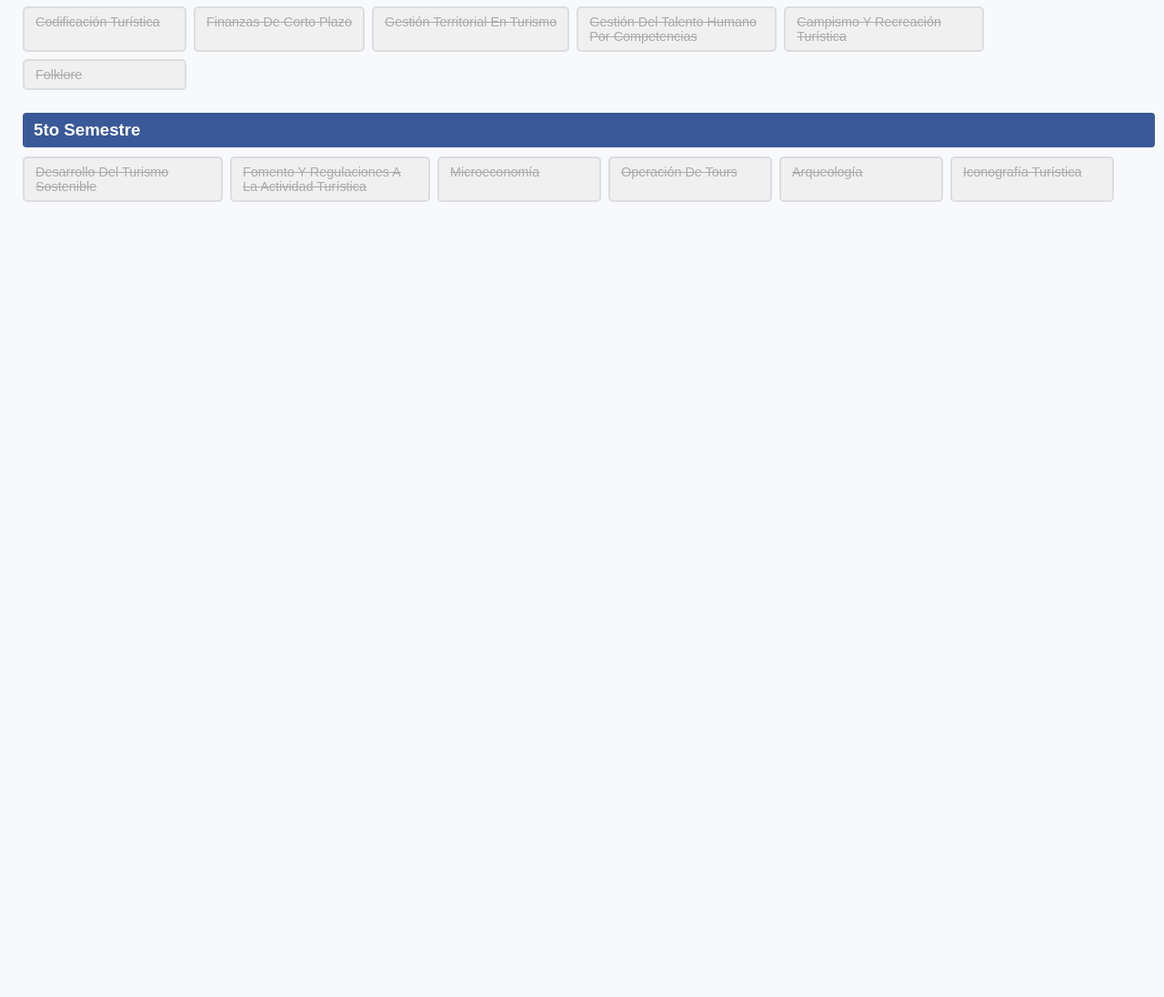
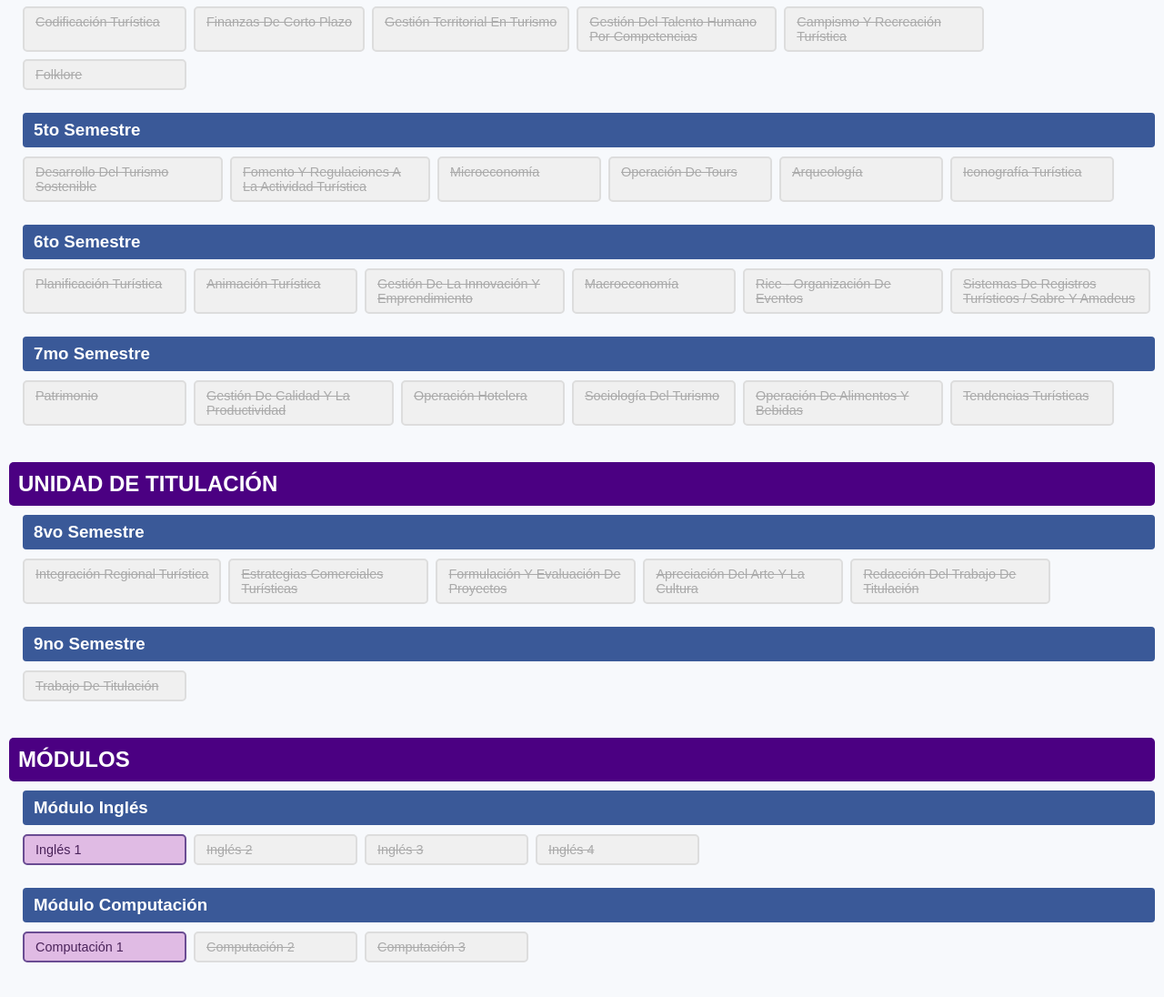
Before and after one commit to JhonChC/Malla-Universitaria-de-Turismo, a plain HTML site: page index.html in a window 1280 px wide. Shown: the part 872-1968 px from the top of the page at 91% size. Before the commit the page ends 1164 px from the top, so only its background shows below. Drawn offline with Linux system fonts and the light colour scheme.

Commit message:
Update index.html

```diff
--- a/index.html
+++ b/index.html
@@ -46,6 +46,7 @@
     display: flex;
     flex-wrap: wrap;
     gap: 8px;
+    position: relative;
   }
   .materia {
     cursor: pointer;
@@ -58,6 +59,7 @@
     max-width: 220px;
     box-sizing: border-box;
     transition: background-color 0.3s, border-color 0.3s;
+    position: relative;
   }
   /* Colores base por unidad */
   .unidad-preuniversitaria .materia {
@@ -81,7 +83,7 @@
     color: #03045e;
   }
   .unidad-modulos .materia {
-    background-color: #e0bbE4; /* morado suave */
+    background-color: #e0bbe4; /* morado suave */
     border-color: #6a4c93; /* morado */
     color: #4a235a;
   }
@@ -109,10 +111,9 @@
     font-size: 0.75rem;
     margin-top: 25px;
     white-space: nowrap;
-  }
-  /* Contenedor para mantener posiciones relativas para tooltips */
-  .materias-lista {
-    position: relative;
+    left: 50%;
+    transform: translateX(-50%);
+    z-index: 10;
   }
 </style>
 </head>
@@ -123,7 +124,6 @@
 <div id="malla"></div>
 
 <script>
-  // Datos materias
   const materias = [
     // Unidad Preuniversitaria (Pre)
     { nombre: "Epistemología del Turismo", unidad: "preuniversitaria", nivel: "PRE", creditos: 0, prerrequisitos: [] },
@@ -179,10 +179,56 @@
       "Codificación Turística", "Campismo Y Recreación Turística"
     ] },
 
-    // ... Puedes seguir agregando más materias aquí según el listado que diste ...
+    // Unidad Profesional - 6to Semestre
+    { nombre: "Planificación Turística", unidad: "profesional", nivel: "6to Semestre", creditos: 5, prerrequisitos: [
+      "Matemática Financiera", "Tecnología Aplicada", "Teoría Del Turismo", "Administración",
+      "Metodología De La Investigación Científica", "Técnicas De Operación Turística", "Cosmos Histórico",
+      "Bioentorno Turístico", "Técnicas De Guiar", "Hospitalidad", "Estadística Descriptiva Administrativa",
+      "Comunicación Oral Y Escrita", "Comunidad Y Turismo", "Gastronomía Ancestral Y Patrimonio",
+      "Gestión Operativa De Áreas Protegidas", "Manifestaciones Plásticas Turísticas",
+      "Prospección Intercultural Ecuatoriana", "Contabilidad General", "Finanzas De Corto Plazo",
+      "Gestión Territorial En Turismo", "Gestión Del Talento Humano Por Competencias", "Folklore",
+      "Codificación Turística", "Campismo Y Recreación Turística", "Arqueología", "Microeconomía",
+      "Iconografía Turística", "Operación De Tours", "Fomento Y Regulaciones A La Actividad Turística",
+      "Desarrollo Del Turismo Sostenible"
+    ] },
+    { nombre: "Gestión De La Innovación Y Emprendimiento", unidad: "profesional", nivel: "6to Semestre", creditos: 3.33, prerrequisitos: ["Fomento Y Regulaciones A La Actividad Turística"] },
+    { nombre: "Animación Turística", unidad: "profesional", nivel: "6to Semestre", creditos: 3.33, prerrequisitos: ["Iconografía Turística"] },
+    { nombre: "Rice - Organización De Eventos", unidad: "profesional", nivel: "6to Semestre", creditos: 1.6666, prerrequisitos: ["Desarrollo Del Turismo Sostenible"] },
+    { nombre: "Sistemas De Registros Turísticos / Sabre Y Amadeus", unidad: "profesional", nivel: "6to Semestre", creditos: 1.6666, prerrequisitos: ["Operación De Tours"] },
+    { nombre: "Macroeconomía", unidad: "profesional", nivel: "6to Semestre", creditos: 3.33, prerrequisitos: ["Microeconomía"] },
+
+    // Unidad Profesional - 7mo Semestre
+    { nombre: "Patrimonio", unidad: "profesional", nivel: "7mo Semestre", creditos: 5, prerrequisitos: ["Planificación Turística", "Gestión De La Innovación Y Emprendimiento", "Animación Turística", "Rice - Organización De Eventos", "Sistemas De Registros Turísticos / Sabre Y Amadeus", "Macroeconomía"] },
+    { nombre: "Gestión De Calidad Y La Productividad", unidad: "profesional", nivel: "7mo Semestre", creditos: 3.33, prerrequisitos: ["Gestión De La Innovación Y Emprendimiento"] },
+    { nombre: "Operación De Alimentos Y Bebidas", unidad: "profesional", nivel: "7mo Semestre", creditos: 1.6666, prerrequisitos: ["Animación Turística"] },
+    { nombre: "Operación Hotelera", unidad: "profesional", nivel: "7mo Semestre", creditos: 3.33, prerrequisitos: ["Sistemas De Registros Turísticos / Sabre Y Amadeus"] },
+    { nombre: "Sociología Del Turismo", unidad: "profesional", nivel: "7mo Semestre", creditos: 3.33, prerrequisitos: ["Animación Turística"] },
+    { nombre: "Tendencias Turísticas", unidad: "profesional", nivel: "7mo Semestre", creditos: 1.6666, prerrequisitos: ["Macroeconomía"] },
+
+    // Unidad de Titulación - 8vo Semestre
+    { nombre: "Formulación Y Evaluación De Proyectos", unidad: "titulacion", nivel: "8vo Semestre", creditos: 3.33, prerrequisitos: ["Gestión De Calidad Y La Productividad"] },
+    { nombre: "Integración Regional Turística", unidad: "titulacion", nivel: "8vo Semestre", creditos: 5, prerrequisitos: ["Patrimonio", "Gestión De Calidad Y La Productividad", "Operación De Alimentos Y Bebidas", "Operación Hotelera", "Sociología Del Turismo", "Tendencias Turísticas"] },
+    { nombre: "Estrategias Comerciales Turísticas", unidad: "titulacion", nivel: "8vo Semestre", creditos: 3.33, prerrequisitos: ["Tendencias Turísticas"] },
+    { nombre: "Redacción Del Trabajo De Titulación", unidad: "titulacion", nivel: "8vo Semestre", creditos: 1.6666, prerrequisitos: ["Patrimonio", "Gestión De Calidad Y La Productividad", "Operación De Alimentos Y Bebidas", "Operación Hotelera", "Sociología Del Turismo", "Tendencias Turísticas"] },
+    { nombre: "Apreciación Del Arte Y La Cultura", unidad: "titulacion", nivel: "8vo Semestre", creditos: 1.6666, prerrequisitos: ["Patrimonio"] },
+
+    // Unidad de Titulación - 9no Semestre
+    { nombre: "Trabajo De Titulación", unidad: "titulacion", nivel: "9no Semestre", creditos: 10, prerrequisitos: ["Formulación Y Evaluación De Proyectos", "Integración Regional Turística", "Estrategias Comerciales Turísticas", "Redacción Del Trabajo De Titulación", "Apreciación Del Arte Y La Cultura"] },
+
+    // Unidad de Módulos - Inglés
+    { nombre: "Inglés 1", unidad: "modulos", nivel: "Módulo Inglés", creditos: 1.5, prerrequisitos: [] },
+    { nombre: "Inglés 2", unidad: "modulos", nivel: "Módulo Inglés", creditos: 1.5, prerrequisitos: ["Inglés 1"] },
+    { nombre: "Inglés 3", unidad: "modulos", nivel: "Módulo Inglés", creditos: 1.5, prerrequisitos: ["Inglés 2"] },
+    { nombre: "Inglés 4", unidad: "modulos", nivel: "Módulo Inglés", creditos: 1.5, prerrequisitos: ["Inglés 3"] },
+
+    // Unidad de Módulos - Computación
+    { nombre: "Computación 1", unidad: "modulos", nivel: "Módulo Computación", creditos: 1.5, prerrequisitos: [] },
+    { nombre: "Computación 2", unidad: "modulos", nivel: "Módulo Computación", creditos: 1.5, prerrequisitos: ["Computación 1"] },
+    { nombre: "Computación 3", unidad: "modulos", nivel: "Módulo Computación", creditos: 1.5, prerrequisitos: ["Computación 2"] },
   ];
 
-  // Llaves para unidades y niveles, para organizar visualmente
+  // Unidades y niveles para organización y orden
   const unidadesNiveles = {
     preuniversitaria: { nombre: "UNIDAD PREUNIVERSITARIA", niveles: ["PRE"] },
     basica: {
@@ -191,12 +237,18 @@
     },
     profesional: {
       nombre: "UNIDAD PROFESIONAL",
-      niveles: ["4to Semestre", "5to Semestre"],
+      niveles: ["4to Semestre", "5to Semestre", "6to Semestre", "7mo Semestre"],
     },
-    // Agrega titulación y módulos si quieres...
+    titulacion: {
+      nombre: "UNIDAD DE TITULACIÓN",
+      niveles: ["8vo Semestre", "9no Semestre"],
+    },
+    modulos: {
+      nombre: "MÓDULOS",
+      niveles: ["Módulo Inglés", "Módulo Computación"],
+    },
   };
 
-  // Guardar y cargar materias aprobadas en localStorage
   const STORAGE_KEY = "mallaAprobadasTurismo";
 
   function guardarEstado(aprobadas) {
@@ -206,38 +258,30 @@
     return JSON.parse(localStorage.getItem(STORAGE_KEY) || "[]");
   }
 
-  // Verifica si se cumplen prerrequisitos para una materia
   function puedeAprobar(materia, aprobadas) {
     return materia.prerrequisitos.every(pr => aprobadas.includes(pr));
   }
 
-  // Crear HTML de la malla
   function crearMalla() {
     const container = document.getElementById("malla");
     container.innerHTML = "";
 
-    // Recorrer unidades
     for (const [unidadKey, unidadData] of Object.entries(unidadesNiveles)) {
-      // Crear contenedor unidad
       const unidadDiv = document.createElement("section");
       unidadDiv.classList.add("unidad", `unidad-${unidadKey}`);
 
-      // Título unidad
       const unidadTitulo = document.createElement("h2");
       unidadTitulo.textContent = unidadData.nombre;
       unidadDiv.appendChild(unidadTitulo);
 
-      // Recorrer niveles
       unidadData.niveles.forEach(nivel => {
         const nivelDiv = document.createElement("div");
         nivelDiv.classList.add("nivel");
 
-        // Título nivel
         const nivelTitulo = document.createElement("h3");
         nivelTitulo.textContent = nivel;
         nivelDiv.appendChild(nivelTitulo);
 
-        // Filtrar materias por unidad y nivel
         const materiasNivel = materias
           .filter(m => m.unidad === unidadKey && m.nivel === nivel)
           .sort((a, b) => {
@@ -245,11 +289,9 @@
             return a.nombre.localeCompare(b.nombre);
           });
 
-        // Lista de materias
         const lista = document.createElement("div");
         lista.classList.add("materias-lista");
 
-        // Estado actual de aprobadas
         const aprobadas = cargarEstado();
 
         materiasNivel.forEach(m => {
@@ -257,14 +299,11 @@
           divMateria.classList.add("materia");
           divMateria.textContent = m.nombre;
           divMateria.setAttribute("data-creditos", m.creditos.toFixed(2));
-          // Se puede aprobar?
           if (aprobadas.includes(m.nombre)) {
             divMateria.classList.add("approved");
           } else if (!puedeAprobar(m, aprobadas)) {
             divMateria.classList.add("locked");
           }
-
-          // Click para toggle aprobado si no bloqueado
           divMateria.addEventListener("click", () => {
             const estado = cargarEstado();
             if (divMateria.classList.contains("locked")) return;
@@ -275,9 +314,8 @@
               estado.push(m.nombre);
             }
             guardarEstado(estado);
-            crearMalla(); // recargar UI
+            crearMalla();
           });
-
           lista.appendChild(divMateria);
         });
 
@@ -289,7 +327,6 @@
     }
   }
 
-  // Inicializar
   window.addEventListener("DOMContentLoaded", () => {
     crearMalla();
   });
```
